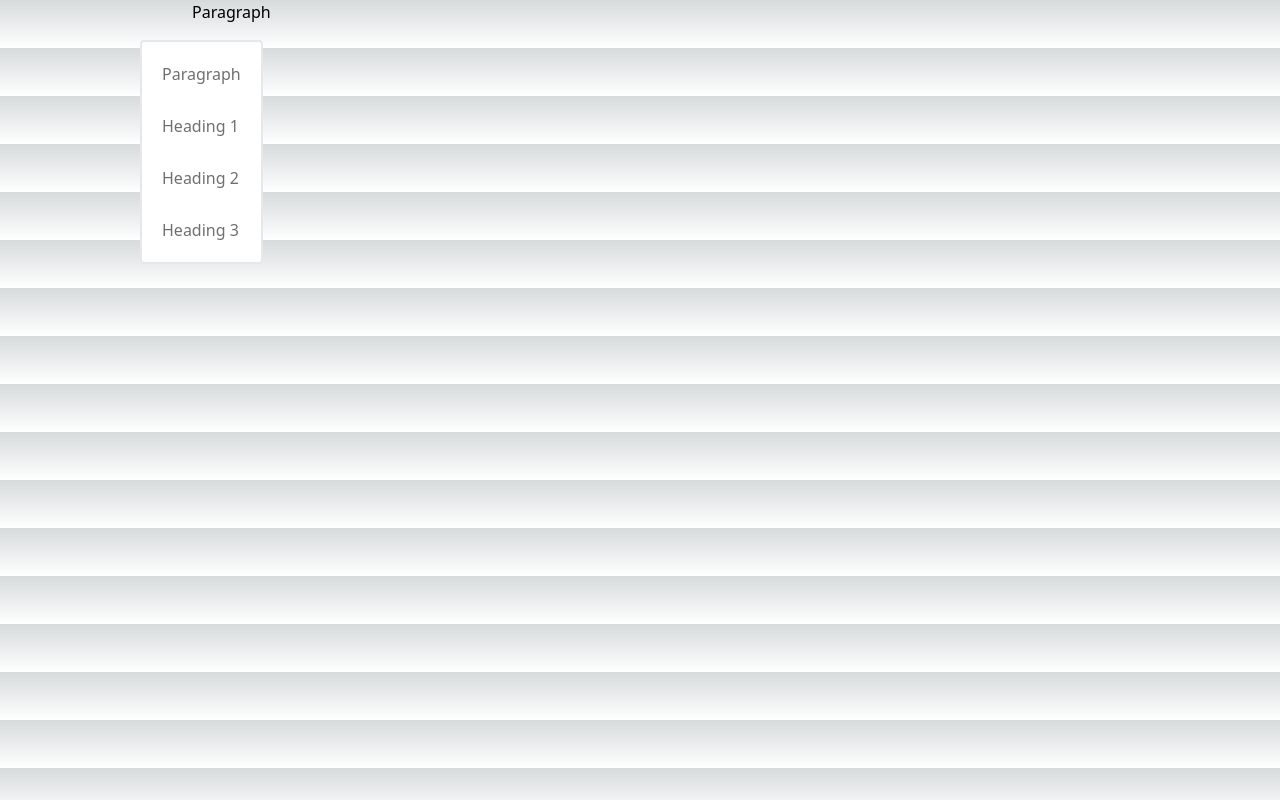
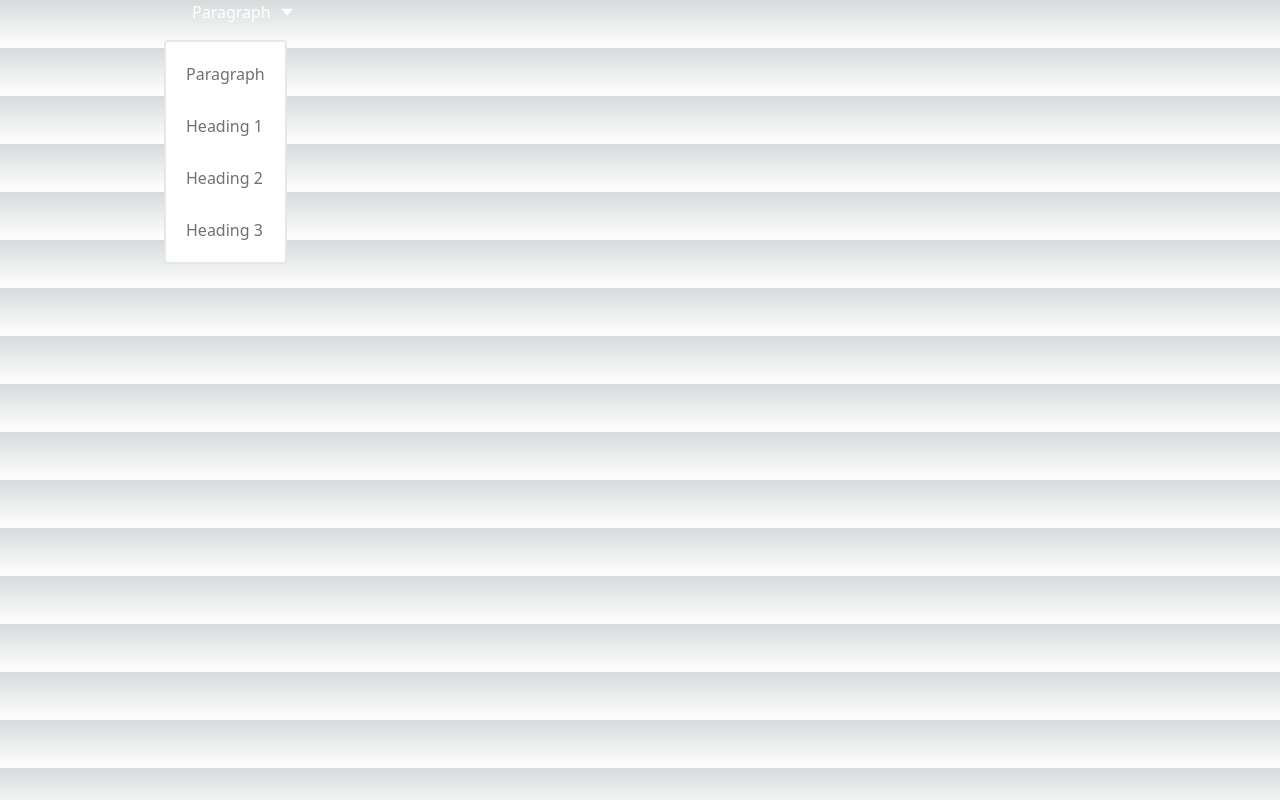
Before and after one commit to MonaBlanc/blog-app-v2, a Next.js app: page /admin/post/create in a window 1280 px wide. Both pictures are taken after a click on the button "Paragraph". Built offline with nearby package versions, Linux system fonts and the light colour scheme.

Commit message:
setting headings

```diff
--- a/components/common/DropdownOptions.tsx
+++ b/components/common/DropdownOptions.tsx
@@ -11,15 +11,15 @@
   return (
     <button
         onBlur={() => setShowOptions(false)}
-        onClick={() => setShowOptions(!showOptions)}
+        onMouseDown={() => setShowOptions(!showOptions)}
         className="relative"
     >
-        Paragraph
+        {head}
     {showOptions && (
         <div className="min-w-max absolute top-full mt-4 right-2 z-10 border-2 border-primary-dark dark:border-primary rounded text-left bg-primary dark:bg-primary-dark">
             <ul className="p-3 space-y-3">
                 {options.map(({label, onClick}, index) => {
-                    return <li key={label + index} onClick={onClick} className="p-2 text-secondary-dark cursor-pointer">{label}</li>
+                    return <li key={label + index} onMouseDown={onClick} className="p-2 text-secondary-dark cursor-pointer">{label}</li>
                 })}
             </ul>
         </div>
--- /dev/null
+++ b/components/editor/EditorUtils.ts
@@ -0,0 +1,5 @@
+import { Editor } from "@tiptap/react";
+
+export const getFocusedEditor = (editor: Editor) => {
+    return editor.chain().focus();
+};
--- a/components/editor/Toolbar/index.tsx
+++ b/components/editor/Toolbar/index.tsx
@@ -1,35 +1,56 @@
 import DropdownOptions from "@/components/common/DropdownOptions";
 import { Editor } from "@tiptap/react";
 import { FC } from "react";
+import { AiFillCaretDown } from "react-icons/ai";
+import { getFocusedEditor } from "../EditorUtils";
 
 interface Props {
-    editor: Editor | null;
+  editor: Editor | null;
 }
 
-const Toolbar: FC<Props> = ({editor}): JSX.Element | null => {
-    if(!editor) return null;
+const Toolbar: FC<Props> = ({ editor }): JSX.Element | null => {
+  if (!editor) return null;
+  const options = [
+    {
+      label: "Paragraph",
+      onClick: () => getFocusedEditor(editor).setParagraph().run(),
+    },
+    {
+      label: "Heading 1",
+      onClick: () =>  getFocusedEditor(editor).toggleHeading({ level: 1 }).run(),
+    },
+    {
+      label: "Heading 2",
+      onClick: () => getFocusedEditor(editor).toggleHeading({ level: 2 }).run(),
+    },
+    {
+      label: "Heading 3",
+      onClick: () => getFocusedEditor(editor).toggleHeading({ level: 3 }).run(),
+    },
+  ];
+
+    const getLabel = (): string => {
+        if (editor.isActive("heading", { level: 1 })) return "Heading 1";
+        if (editor.isActive("heading", { level: 2 })) return "Heading 2";
+        if (editor.isActive("heading", { level: 3 })) return "Heading 3";
+        return "Paragraph";
+    };
+
+  const Head = () => {
     return (
-        <div>
-        {/* paragraph, heading 1, 2, 3 */}
-        <DropdownOptions
-        options={[
-            { label: "Paragraph", onClick: () => {
-                editor.chain().focus().setParagraph().run();
-            }},
-            { label: "Heading 1", onClick: () => {
-                editor.chain().focus().setHeading({level: 1}).run();
-            }},
-            { label: "Heading 2", onClick: () => {
-                editor.chain().focus().setHeading({level: 2}).run();
-            }},
-            { label: "Heading 3", onClick: () => {
-                editor.chain().focus().setHeading({level: 3}).run();
-            }}
-            ]}
-            head = {<span>Paragrah</span>}
-            />
-        </div>
+    <div className="flex items-center space-x-2 text-primary dark dark:text-primary">
+        <p>{getLabel()}</p>
+        <AiFillCaretDown />
+    </div>
     );
-    }
+};
+
+  return (
+    <div>
+      {/* paragraph, heading 1, 2, 3 */}
+      <DropdownOptions options={options} head={<Head />} />
+    </div>
+  );
+};
 
 export default Toolbar;
```
